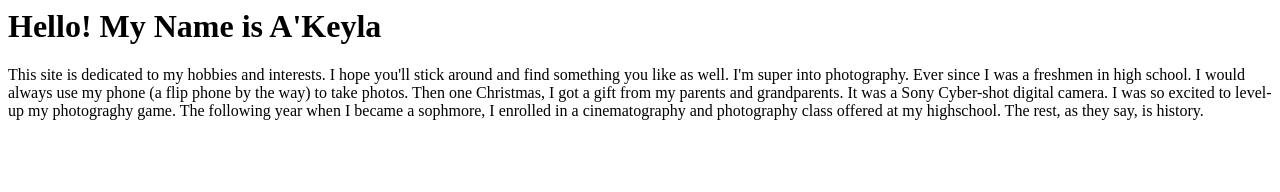
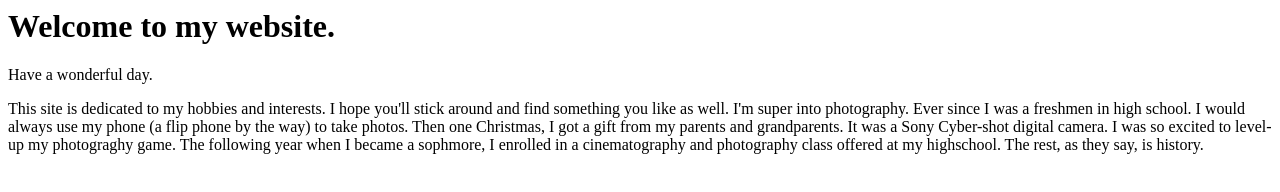
Before and after one commit to asc2630/Final-Project, a plain HTML site: page index.html in a window 1280 px wide. Drawn offline with Linux system fonts and the light colour scheme.

Commit message:
Update index.html

```diff
--- a/index.html
+++ b/index.html
@@ -1,4 +1,9 @@
-<h1>Hello! My Name is A'Keyla</h1>
+   </head>
+    <body>
+       <h1>Welcome to my website.</h1>
+       <p>Have a wonderful day.</p>
+       <p1>This site is dedicated to my hobbies and interests. I hope you'll stick around and find something you like as well.</p1>
+       <p2>I'm super into photography. Ever since I was a freshmen in high school. I would always use my phone (a flip phone by the way) to take photos. Then one Christmas, I got a gift from my parents and grandparents. It was a Sony Cyber-shot digital camera. I was so excited to level-up my photograghy game. The following year when I became a sophmore, I enrolled in a cinematography and photography class offered at my highschool. The rest, as they say, is history. </p2>
 
-<p1>This site is dedicated to my hobbies and interests. I hope you'll stick around and find something you like as well.</p1>
-<p2>I'm super into photography. Ever since I was a freshmen in high school. I would always use my phone (a flip phone by the way) to take photos. Then one Christmas, I got a gift from my parents and grandparents. It was a Sony Cyber-shot digital camera. I was so excited to level-up my photograghy game. The following year when I became a sophmore, I enrolled in a cinematography and photography class offered at my highschool. The rest, as they say, is history. </p2>
+    </body>
+ </html>
```
